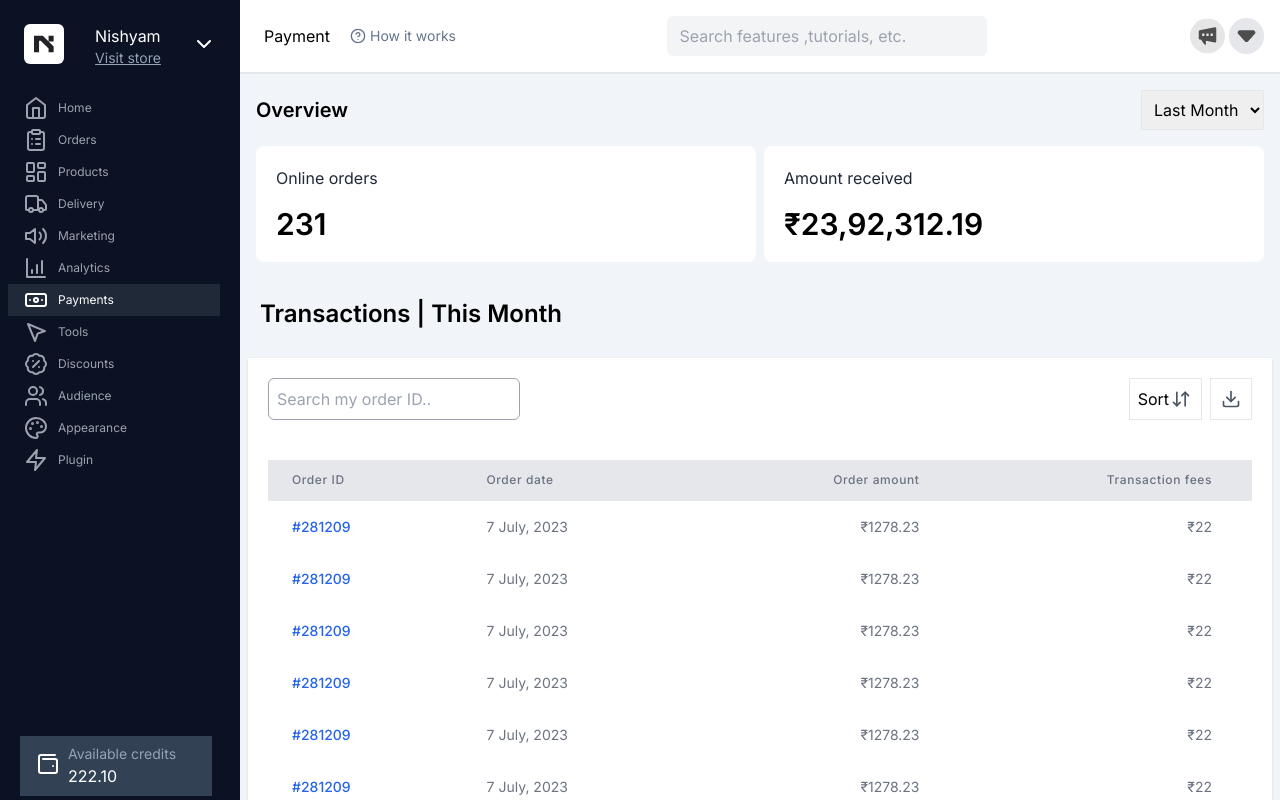
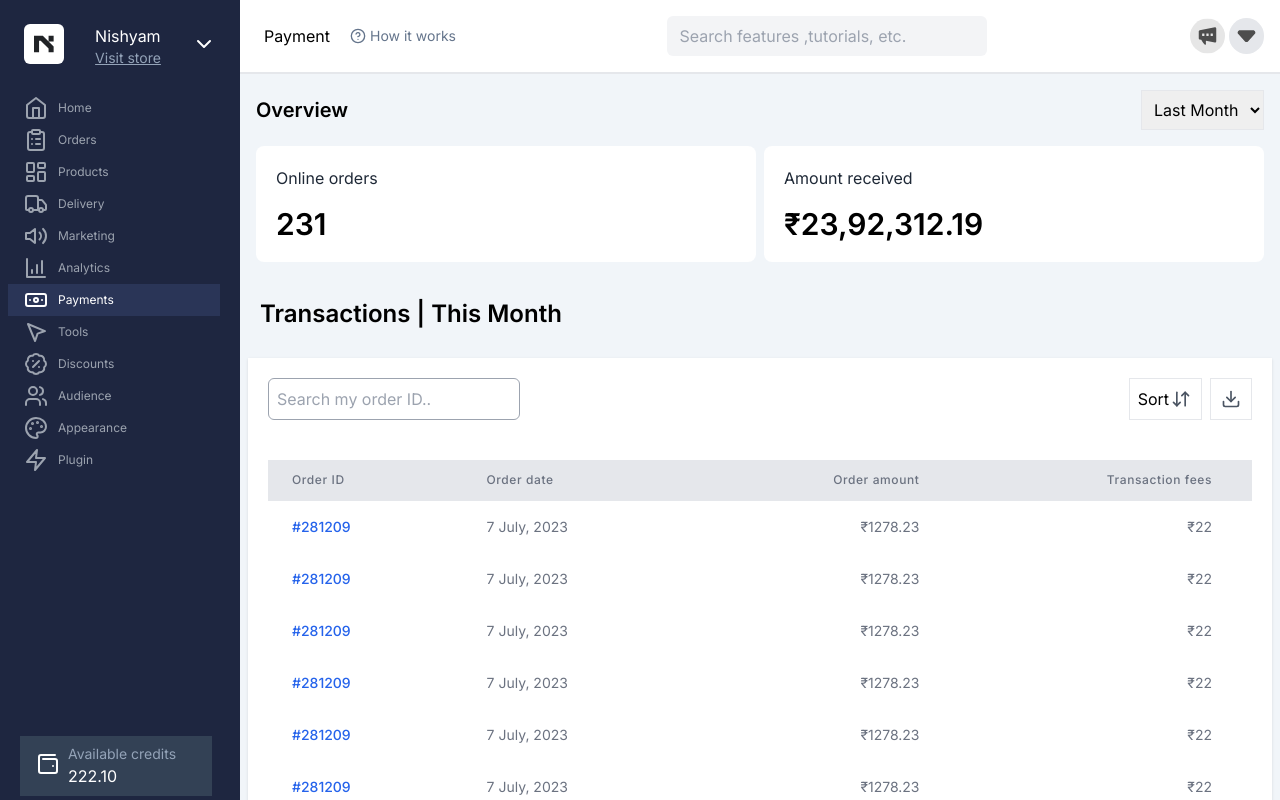
Before and after one commit to faisal004/dukaan-twitter-assignment, a Next.js app: page / in a window 1280 px wide. Shown: the top 800 px of the page. Built offline with nearby package versions, Linux system fonts and the light colour scheme.

Commit message:
fix css fixed

```diff
--- a/app/_components/navitems.tsx
+++ b/app/_components/navitems.tsx
@@ -26,7 +26,7 @@ const Navitems = () => {
       {navItems.map((item, index) => (
         <div
           key={index}
-          className={`flex items-center  text-gray-400 justify-start px-3 max-h-full cursor-pointer hover:bg-gray-800 hover:text-white ${item.label === defaultSelectedLabel ? 'bg-gray-800 text-white ' : ''}`}
+          className={`flex items-center  text-gray-400 justify-start px-3 max-h-full cursor-pointer hover:bg-[#2a3557] hover:text-white ${item.label === defaultSelectedLabel ? 'bg-[#2a3557] text-white ' : ''}`}
         >
           {collapsed ? (
             <div className="p-2 -mx-2.5 text-sm ">{item.icon}</div>
--- a/app/_components/sidebar.tsx
+++ b/app/_components/sidebar.tsx
@@ -8,7 +8,7 @@ const Sidebar = () => {
   const { collapsed } = useSidebar((state) => state)
   return (
     <div
-      className={`bg-[#0a1223] h-full fixed left-0 p-2 ${
+      className={`bg-[#1E2640] h-full fixed left-0 p-2 ${
         collapsed ? 'w-20' : 'w-60'
       }`}
     >
```
